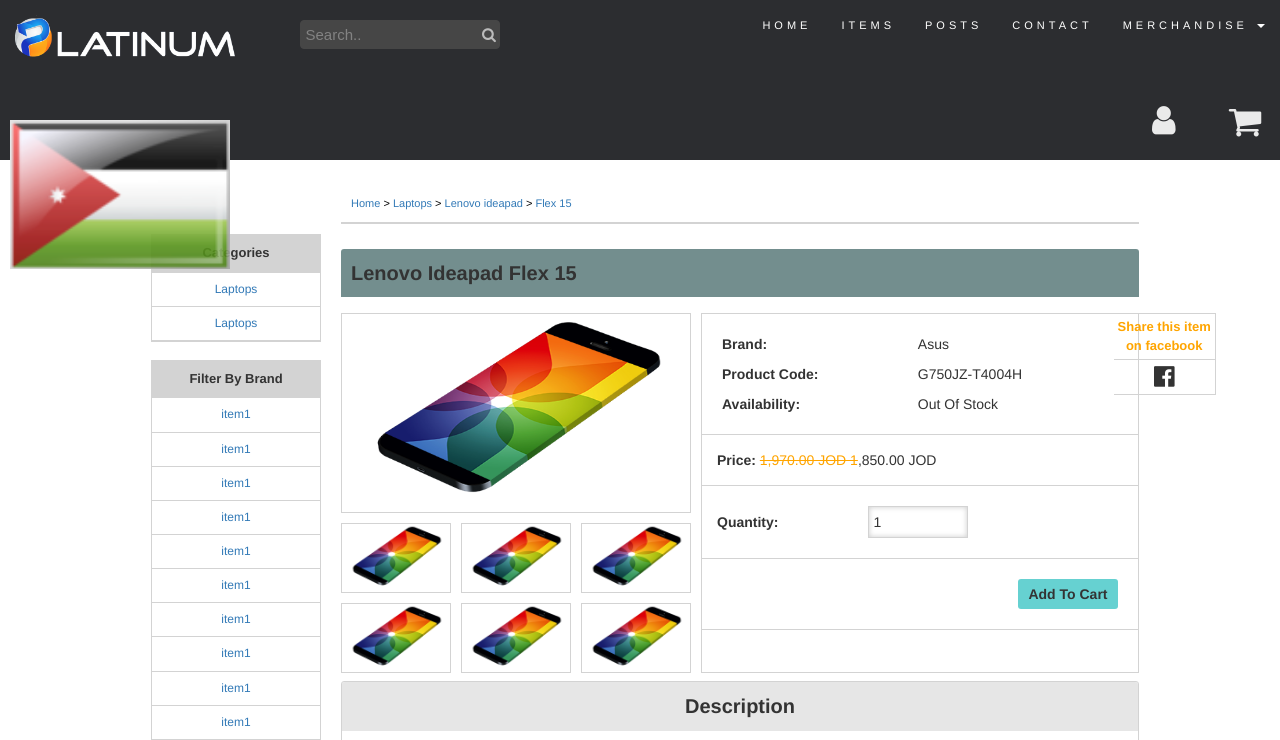
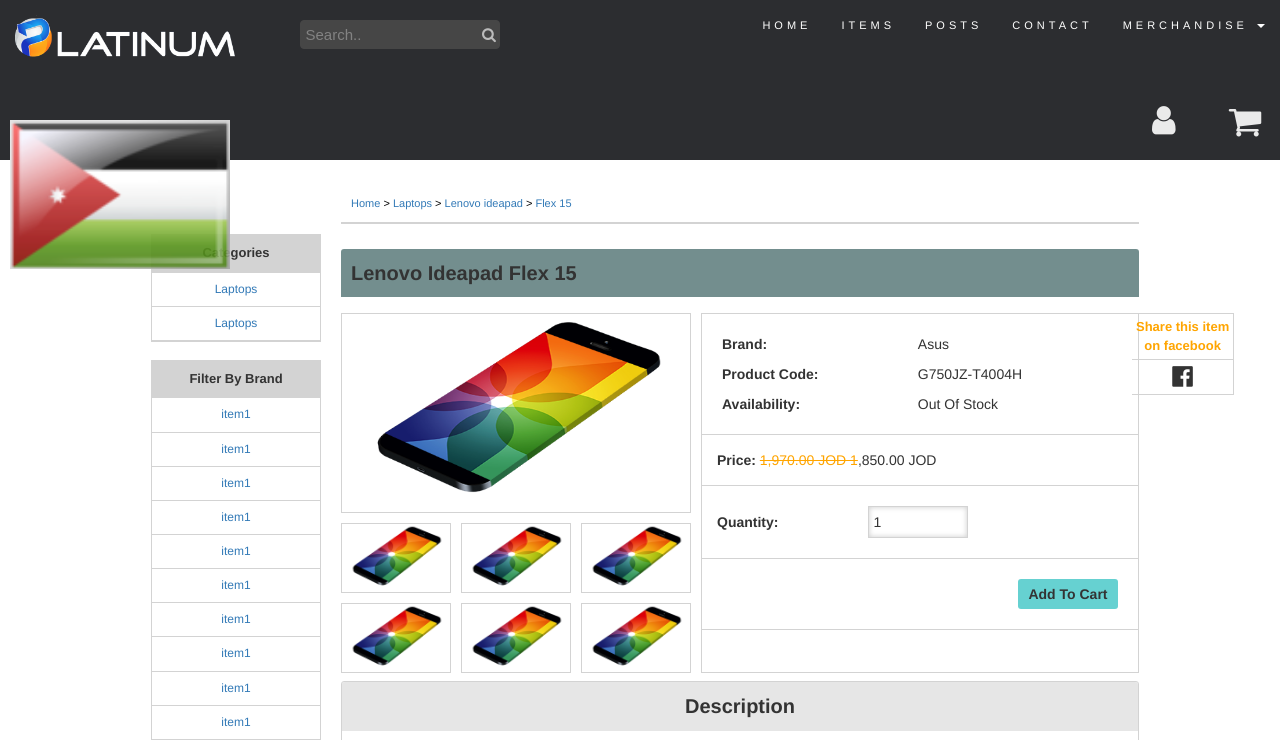
Before and after one commit to abdullah-saqer/Platinum, a PHP site: page /view_item.php in a window 1280 px wide. Shown: the top 740 px of the page. Run offline with PHP 8.4, Linux system fonts and the light colour scheme; data comes from the database, SQL or seed files in the repository; some libraries are stand-ins or nearby versions.

Commit message:
Fixing the left value of the share section

```diff
--- a/css/view_item.css
+++ b/css/view_item.css
@@ -157,7 +157,7 @@
 
 #share_item_section{
   position:absolute;
-  left:87%; margin-top:8px;
+  left:1132px; margin-top:8px;
   border-top:1px solid lightgray;
   border-right:1px solid lightgray;
   border-bottom:1px solid lightgray;
```
